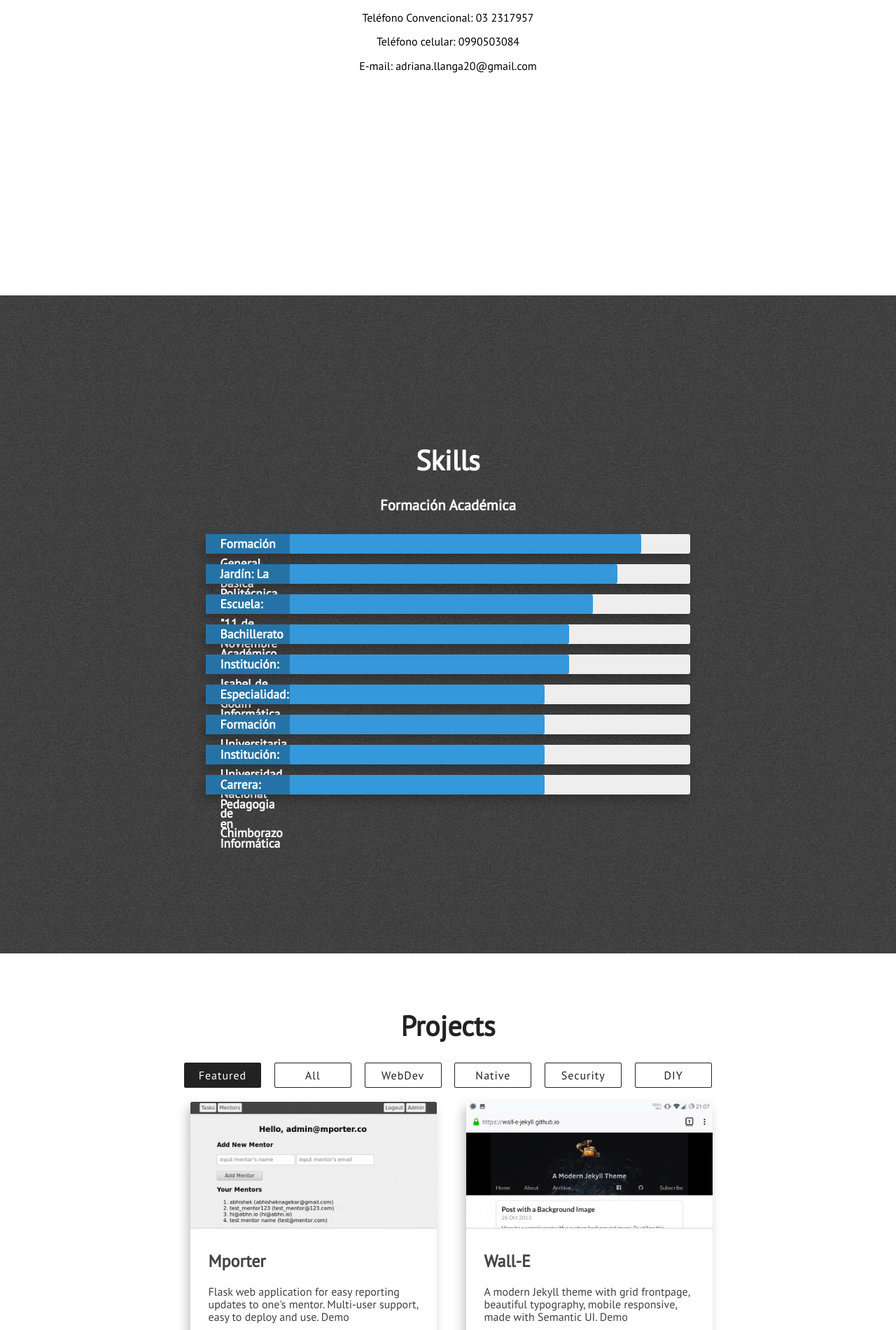
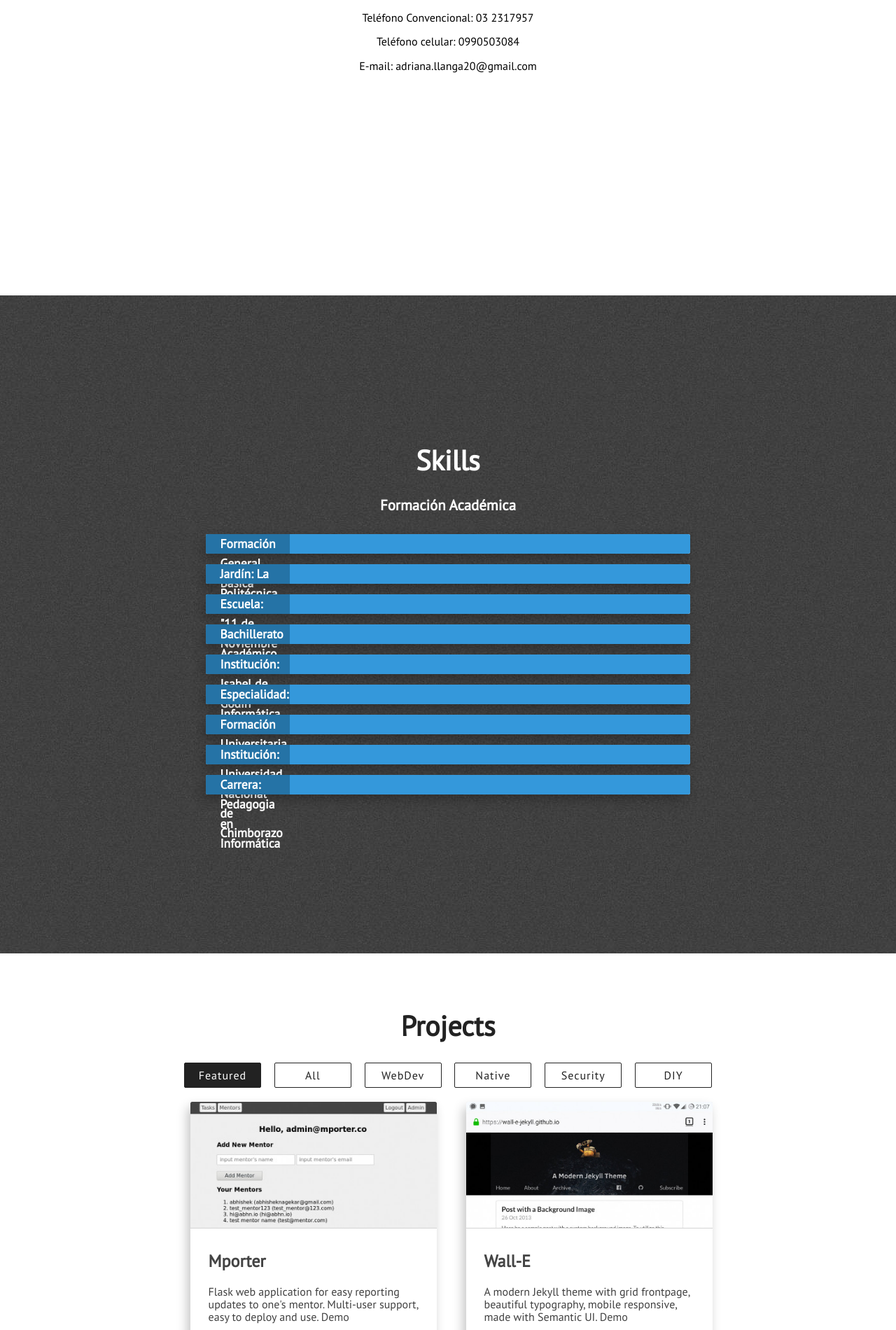
Before and after one commit to adrillg/adrillg.github.io, a Jekyll site: the page built from index.html, in a window 1280 px wide. Shown: the part 1538-3438 px from the top of the page at 70% size. Built offline with Jekyll 4.4.1, drawn with Linux system fonts in a browser that asks for light colours; nearby versions of some CDN libraries.

Commit message:
Update skills.html

```diff
--- a/_includes/skills.html
+++ b/_includes/skills.html
@@ -8,48 +8,48 @@
                 <div class="technical-skills">
                     <h3 class="center-align skills-subsection">Formación Académica</h3>
                     <div class="progress-bars">
-                        <div class="skillbar clearfix " data-percent="90%">
+                        <div class="skillbar clearfix " data-percent="100%">
                             <div class="skillbar-title" style="background: #2980b9;"><span>Formación General Básica</span></div>
                             <div class="skillbar-bar" style="background: #3498db;"></div>
                         </div> <!-- End Skill Bar -->
 
-                        <div class="skillbar clearfix " data-percent="85%">
+                        <div class="skillbar clearfix " data-percent="100%">
                             <div class="skillbar-title" style="background: #2980b9;"><span>Jardín: La Politécnica</span></div>
                             <div class="skillbar-bar" style="background: #3498db;"></div>
                         </div> <!-- End Skill Bar -->
 
-                        <div class="skillbar clearfix " data-percent="80%">
+                        <div class="skillbar clearfix " data-percent="100%">
                             <div class="skillbar-title" style="background: #2980b9;"><span>Escuela: "11 de Noviembre"</span></div>
                             <div class="skillbar-bar" style="background: #3498db"></div>
                         </div> <!-- End Skill Bar -->
 
 
-                        <div class="skillbar clearfix " data-percent="75%">
+                        <div class="skillbar clearfix " data-percent="100%">
                             <div class="skillbar-title" style="background: #2980b9;"><span>Bachillerato Académico</span></div>
                             <div class="skillbar-bar" style="background: #3498db;"></div>
                         </div> <!-- End Skill Bar -->
 
-                        <div class="skillbar clearfix " data-percent="75%">
+                        <div class="skillbar clearfix " data-percent="100%">
                             <div class="skillbar-title" style="background: #2980b9;"><span>Institución: Isabel de Godín</span></div>
                             <div class="skillbar-bar" style="background: #3498db;"></div>
                         </div> <!-- End Skill Bar -->
 
-                        <div class="skillbar clearfix " data-percent="70%">
+                        <div class="skillbar clearfix " data-percent="100%">
                             <div class="skillbar-title" style="background: #2980b9"><span>Especialidad: Informática</span></div>
                             <div class="skillbar-bar" style="background: #3498db;"></div>
                         </div> <!-- End Skill Bar -->
 
-                        <div class="skillbar clearfix " data-percent="70%">
+                        <div class="skillbar clearfix " data-percent="100%">
                             <div class="skillbar-title" style="background: #2980b9"><span>Formación Universitaria</span></div>
                             <div class="skillbar-bar" style="background: #3498db"></div>
                         </div> <!-- End Skill Bar -->
 
-                         <div class="skillbar clearfix " data-percent="70%">
+                         <div class="skillbar clearfix " data-percent="100%">
                             <div class="skillbar-title" style="background: #2980b9"><span>Institución: Universidad Nacional de Chimborazo</span></div>
                             <div class="skillbar-bar" style="background: #3498db"></div>
                         </div> <!-- End Skill Bar -->
 
-                         <div class="skillbar clearfix " data-percent="70%">
+                         <div class="skillbar clearfix " data-percent="100%">
                             <div class="skillbar-title" style="background: #2980b9"><span>Carrera: Pedagogia en Informática</span></div>
                             <div class="skillbar-bar" style="background: #3498db"></div>
                         </div> <!-- End Skill Bar -->
```
